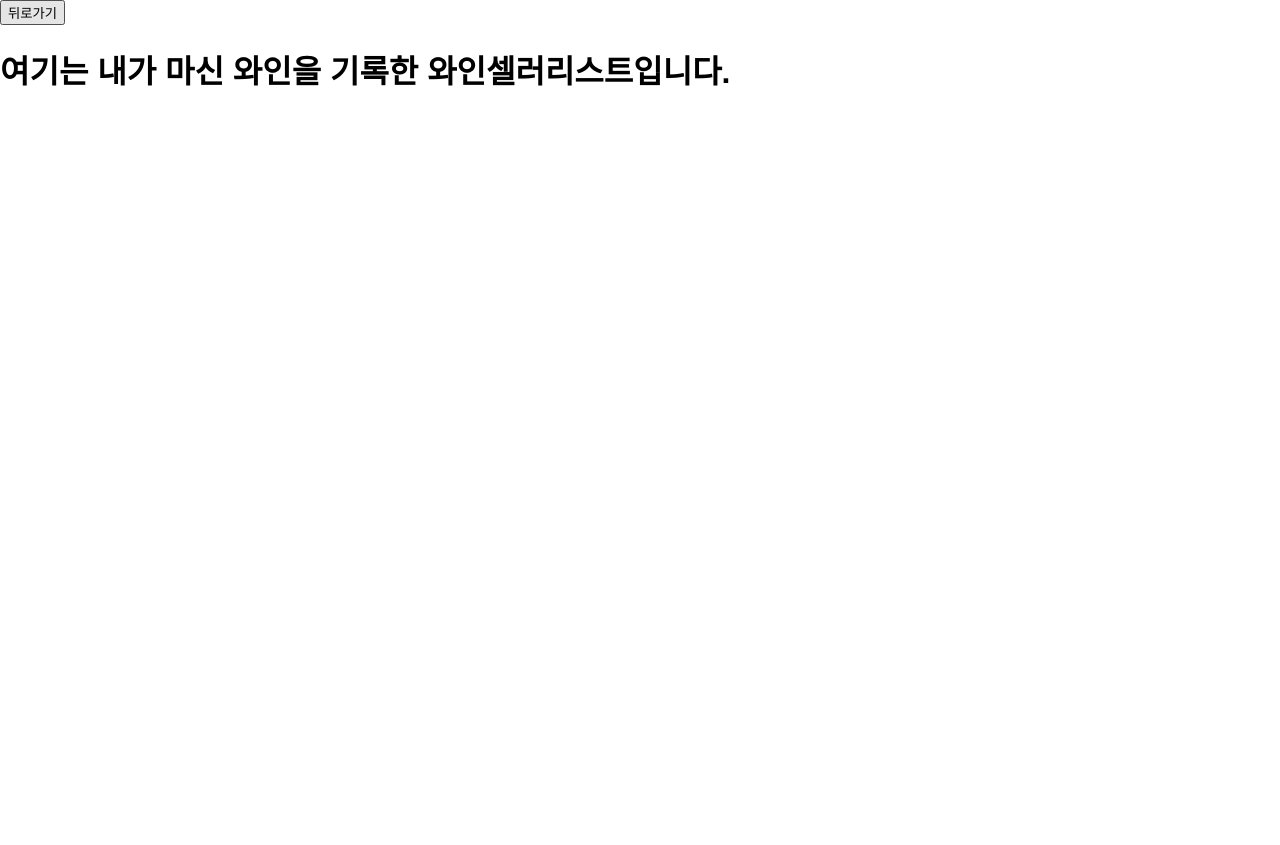
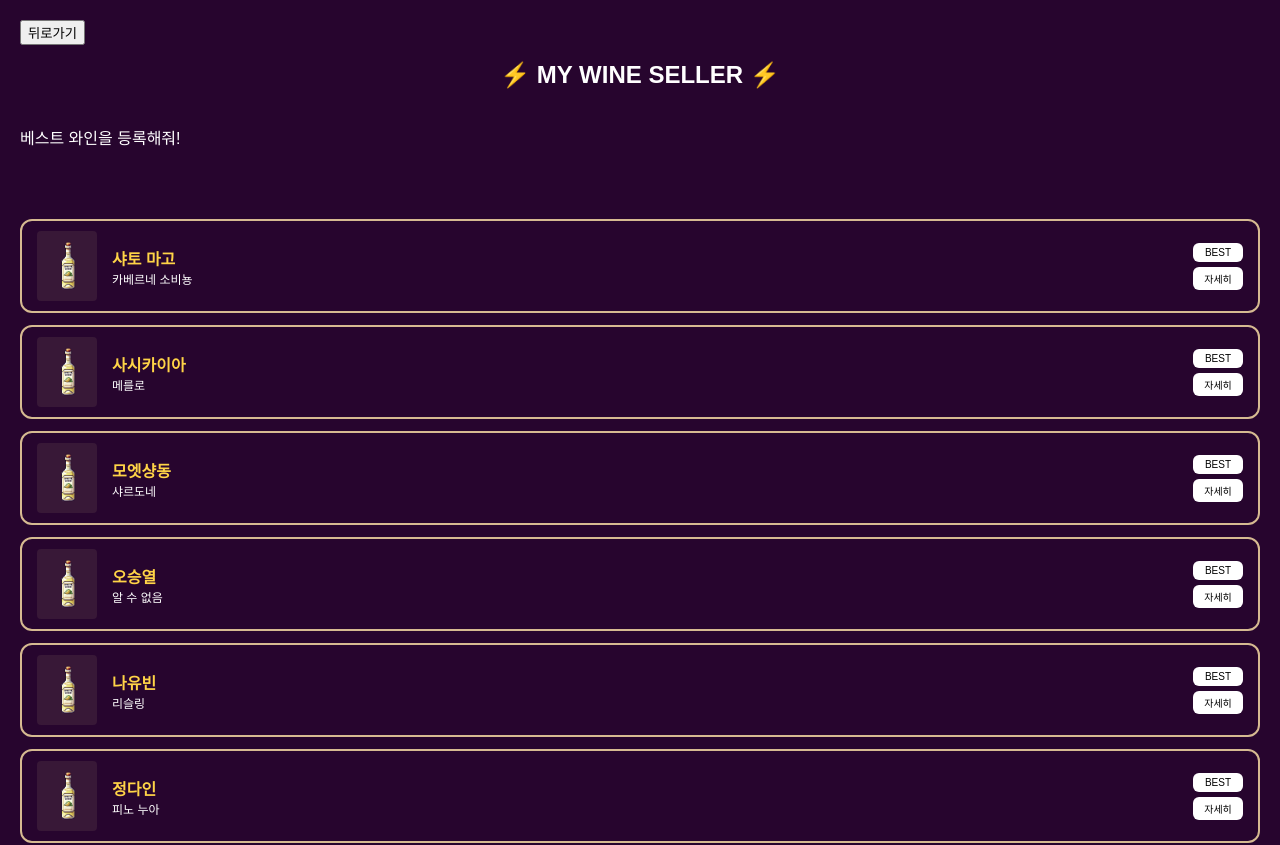
Before and after one commit to uubinn0/WineDining, a React (Create React App) app in the folder frontend/winedining/: page /winesellerlist in a window 1280 px wide. Shown: the top 845 px of the page. Before the commit the page ends 800 px from the top, so only its background shows below. Built offline with nearby package versions, Linux system fonts and the light colour scheme; a web font is replaced by a local one.

Commit message:
[S12P21B202-75] feat: 마이 와인리스트 조회, 베스트 추가 완료"

```diff
--- a/frontend/winedining/src/components/WineSellerCard.tsx
+++ b/frontend/winedining/src/components/WineSellerCard.tsx
@@ -0,0 +1,100 @@
+import React from "react";
+import { Wine } from "../types/wine";
+
+interface WineSellerCardProps {
+  wine: Wine;
+  onBestClick: (wine: Wine) => void;
+  isBest: boolean;
+}
+
+// api 연결하면서 해야 할 일
+// 1. 내꺼만 가져오기
+// 2. 베스트 누를 때, best 여부 전송하기
+
+const WineSellerCard = ({ wine, onBestClick, isBest }: WineSellerCardProps) => {
+  return (
+    <div style={styles.card}>
+      <img
+        src={wine.image !== "no_image" ? wine.image : "/sample_image/wine_sample.jpg"}
+        alt={wine.kr_name}
+        style={styles.image}
+      />
+
+      <div style={styles.info}>
+        <div style={styles.name}>{wine.kr_name.toUpperCase()}</div>
+        <div style={styles.grape}>{wine.grape}</div>
+      </div>
+
+      <div style={styles.buttons}>
+        <button
+          style={{
+            ...styles.button,
+            backgroundColor: isBest ? "#5A0000" : "#FFFFFF", // 빨간색 토글
+            color: isBest ? "#FFFFFF" : "#000000",
+          }}
+          onClick={() => onBestClick(wine)}
+        >
+          BEST
+        </button>
+        <button style={styles.button}>자세히</button>
+      </div>
+    </div>
+  );
+};
+
+const styles: { [key: string]: React.CSSProperties } = {
+  card: {
+    backgroundColor: "#27052E",
+    border: "2px solid #D6BA91",
+    borderRadius: "12px",
+    display: "flex",
+    alignItems: "center",
+    justifyContent: "space-between",
+    padding: "10px 15px",
+    height: "70px",
+    position: "relative",
+    fontFamily: "Pixel, sans-serif",
+  },
+  image: {
+    width: "40px",
+    height: "auto",
+    padding: "10px",
+    borderRadius: "4px",
+    objectFit: "contain",
+    marginRight: "15px",
+    backgroundColor: "#381837",
+  },
+  info: {
+    flex: 1,
+    display: "flex",
+    flexDirection: "column",
+    justifyContent: "center",
+  },
+  name: {
+    color: "#FFD447",
+    fontWeight: "bold",
+    fontSize: "16px",
+  },
+  grape: {
+    color: "#FFFFFF",
+    fontSize: "12px",
+  },
+  buttons: {
+    display: "flex",
+    flexDirection: "column",
+    gap: "5px",
+    alignItems: "flex-end",
+  },
+  button: {
+    backgroundColor: "#FFFFFF",
+    minWidth: "50px",
+    color: "#000000",
+    fontSize: "10px",
+    border: "none",
+    padding: "4px 8px",
+    borderRadius: "6px",
+    cursor: "pointer",
+  },
+};
+
+export default WineSellerCard;
--- a/frontend/winedining/src/pages/WineSellerList.tsx
+++ b/frontend/winedining/src/pages/WineSellerList.tsx
@@ -1,18 +1,98 @@
-import React from "react";
+import React, { useEffect, useState } from "react";
+import { useDispatch, useSelector } from "react-redux";
+import { RootState, AppDispatch } from "../store/store";
 import { useNavigate } from "react-router-dom";
+import { fetchWines } from "../store/slices/wineSlice";
+import WineSellerCard from "../components/WineSellerCard";
+import { Wine } from "../types/wine";
 
-function WineSellerList() {
+const WineSellerList = () => {
   const navigate = useNavigate();
+  const dispatch = useDispatch<AppDispatch>();
+  const { wines, status } = useSelector((state: RootState) => state.wine);
+  const [bestWines, setBestWines] = useState<Wine[]>([]);
+
+  useEffect(() => {
+    dispatch(fetchWines()); // 필터 없이 전체 와인 불러오기 (내가 등록한 것만 가져와야 함)
+  }, [dispatch]);
+
+  const toggleBest = (wine: Wine) => {
+    const alreadyBest = bestWines.some((w) => w.wine_id === wine.wine_id); // [1] 실제로, BEST 와인만 API 요청
+    if (alreadyBest) {
+      setBestWines((prev) => prev.filter((w) => w.wine_id !== wine.wine_id));
+    } else {
+      setBestWines((prev) => [...prev, wine]);
+    }
+  };
 
   return (
-    <div>
+    <div style={styles.container}>
       <button onClick={() => navigate("/mypage")}>뒤로가기</button>
+      <h1 style={styles.title}>⚡ MY WINE SELLER ⚡</h1>
 
-      <h1>여기는 내가 마신 와인을 기록한 와인셀러리스트입니다.</h1>
+      {/*  BEST 캐러셀 */}
+      <div style={styles.carousel}>
+        {bestWines.length > 0 ? (
+          bestWines.map((wine) => (
+            <img
+              key={wine.wine_id}
+              src={wine.image !== "no_image" ? wine.image : "/sample_image/wine_sample.jpg"}
+              alt={wine.kr_name}
+              style={styles.carouselImage}
+            />
+          ))
+        ) : (
+          <p style={styles.emptyText}>베스트 와인을 등록해줘!</p>
+        )}
+      </div>
+
+      {status === "loading" && <p>불러오는 중...</p>}
+      {status === "failed" && <p>데이터 불러오기 실패</p>}
+
+      <div style={styles.list}>
+        {wines.map((wine) => (
+          <WineSellerCard
+            key={wine.wine_id}
+            wine={wine}
+            isBest={bestWines.some((w) => w.wine_id === wine.wine_id)}
+            onBestClick={toggleBest}
+          />
+        ))}
+      </div>
     </div>
   );
-}
+};
+
+const styles: { [key: string]: React.CSSProperties } = {
+  container: {
+    padding: "20px",
+    backgroundColor: "#27052E",
+    minHeight: "100vh",
+    color: "white",
+    fontFamily: "Pixel, sans-serif",
+  },
+  title: {
+    fontSize: "24px",
+    textAlign: "center",
+    marginBottom: "10px",
+  },
+  carousel: {
+    minHeight: "80px",
+    display: "flex",
+    overflowX: "auto",
+    gap: "10px",
+    padding: "10px 0",
+    marginBottom: "20px",
+  },
+  carouselImage: {
+    height: "80px",
+    borderRadius: "8px",
+  },
+  list: {
+    display: "flex",
+    flexDirection: "column",
+    gap: "12px",
+  },
+};
 
 export default WineSellerList;
-
-export {};
```
